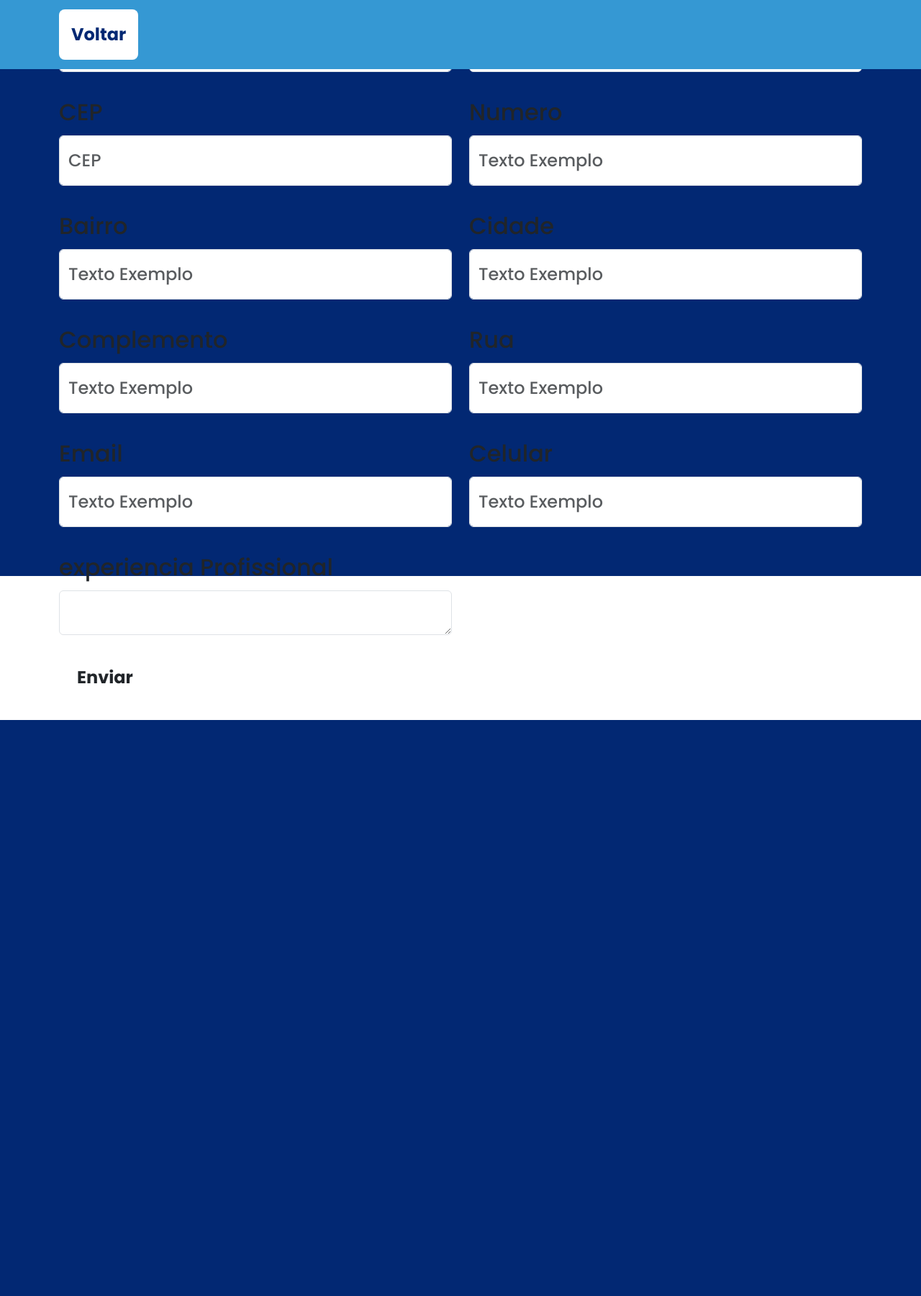
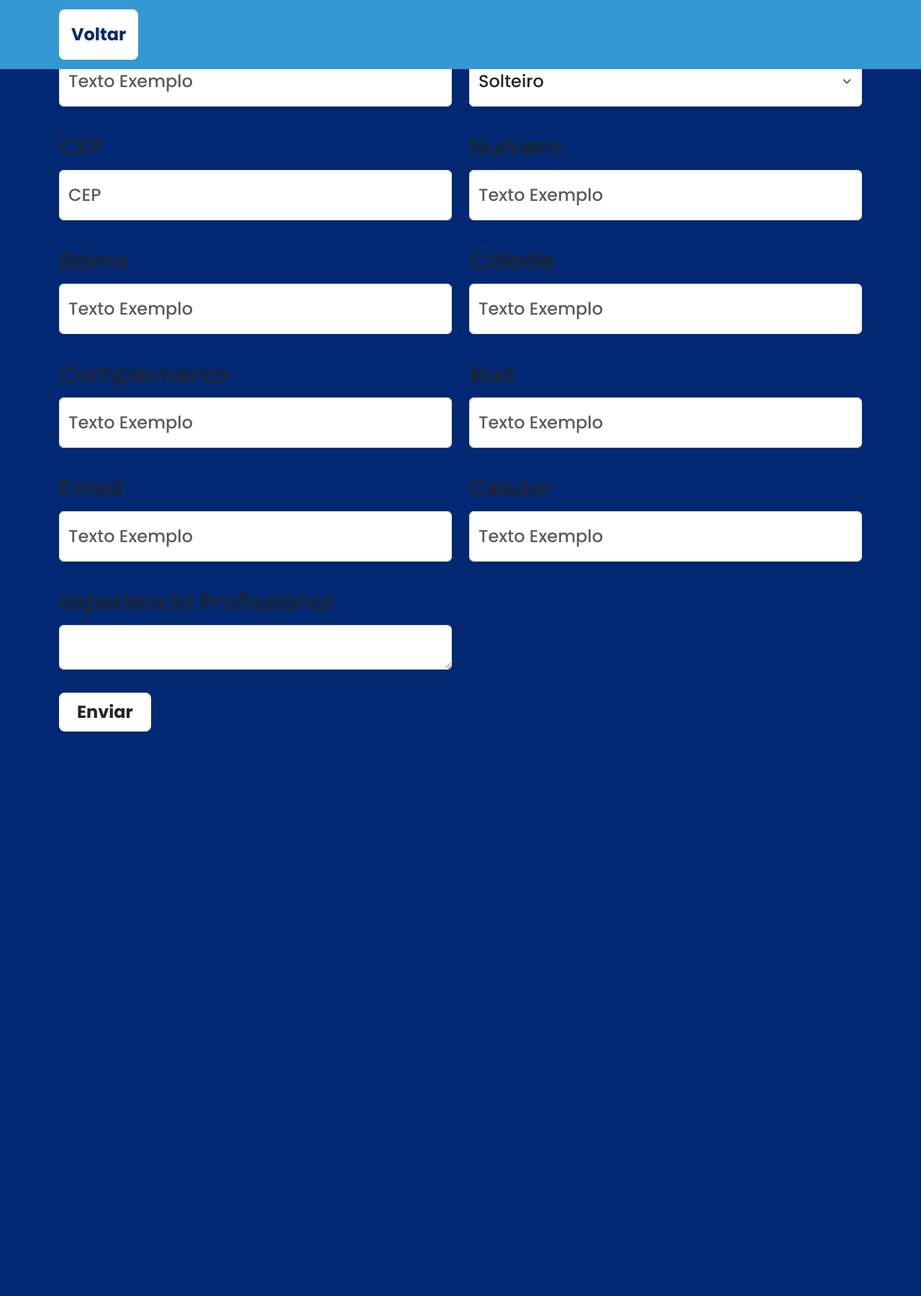
Before and after one commit to GuilhermeBotingnon/Curriculo, a PHP site: page /cadastro.php in a window 1280 px wide. Shown: the whole page at 72% size. Before the commit the page ends 1000 px from the top, so only its background shows below. Run offline with PHP 8.4, Linux system fonts and the light colour scheme.

Commit message:
update cadastro

```diff
--- a/Protótipo/GuardaNovaSantos/cadastro.php
+++ b/Protótipo/GuardaNovaSantos/cadastro.php
@@ -99,7 +99,7 @@
       </div>
   </nav>
 
-<main class="cor secaoCadastro" style="font-family: Poppins;">
+<main class="cor secaoCadastro py-5" style="font-family: Poppins; padding-top:30px;">
   <form method="post">
   <div class="container d-flex align-items-center justify-content-center vh-100">
     <div class="row">
--- a/Protótipo/GuardaNovaSantos/css/cadastro.css
+++ b/Protótipo/GuardaNovaSantos/css/cadastro.css
@@ -1,6 +1,6 @@
 @import url("https://fonts.googleapis.com/css2?family=Poppins:wght@500;700&display=swap");
 .secaoCadastro{
-  min-height: 800px;
+  min-height: 1800px;
 }
 a {
   text-decoration: none;
```
